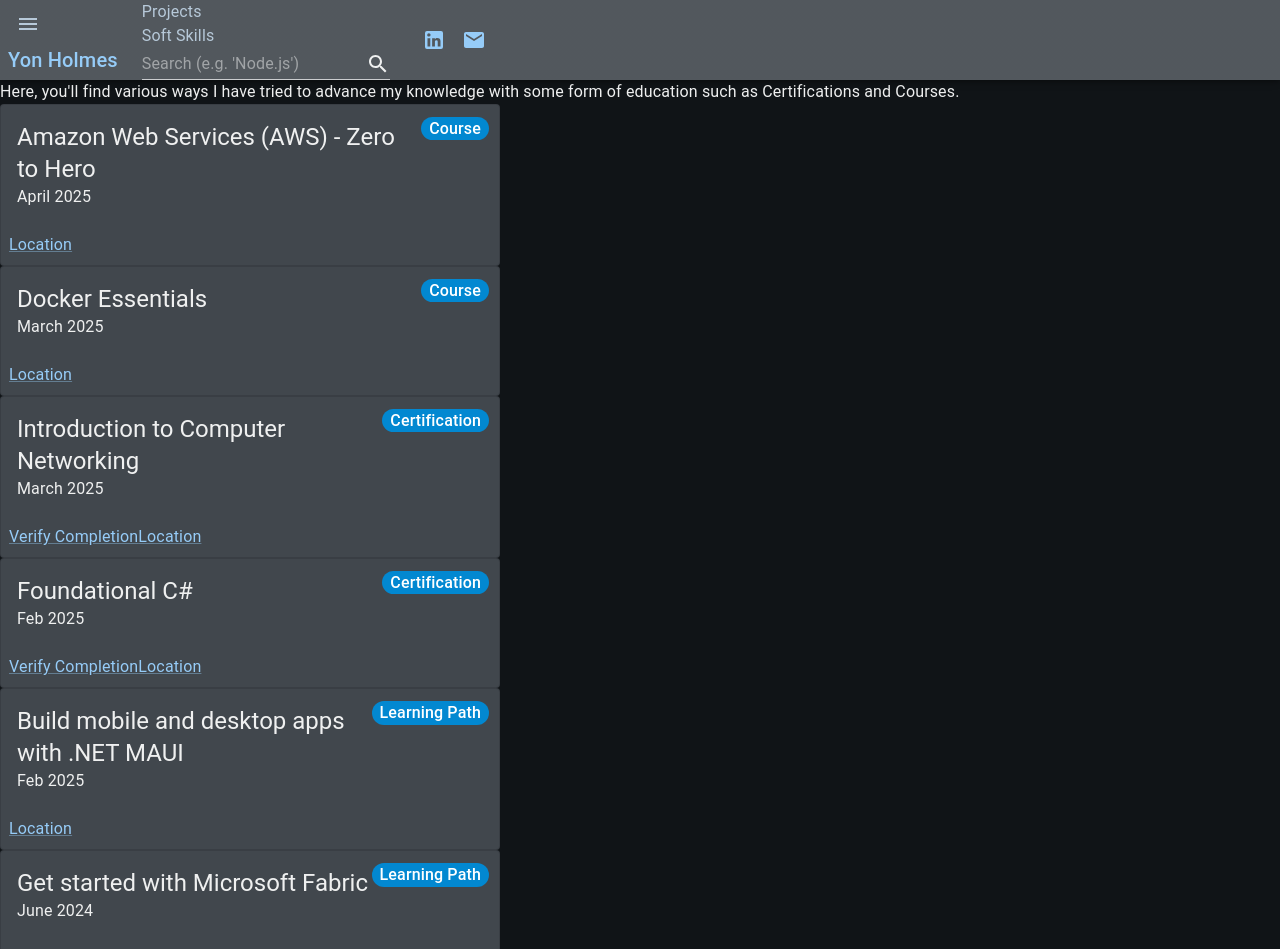
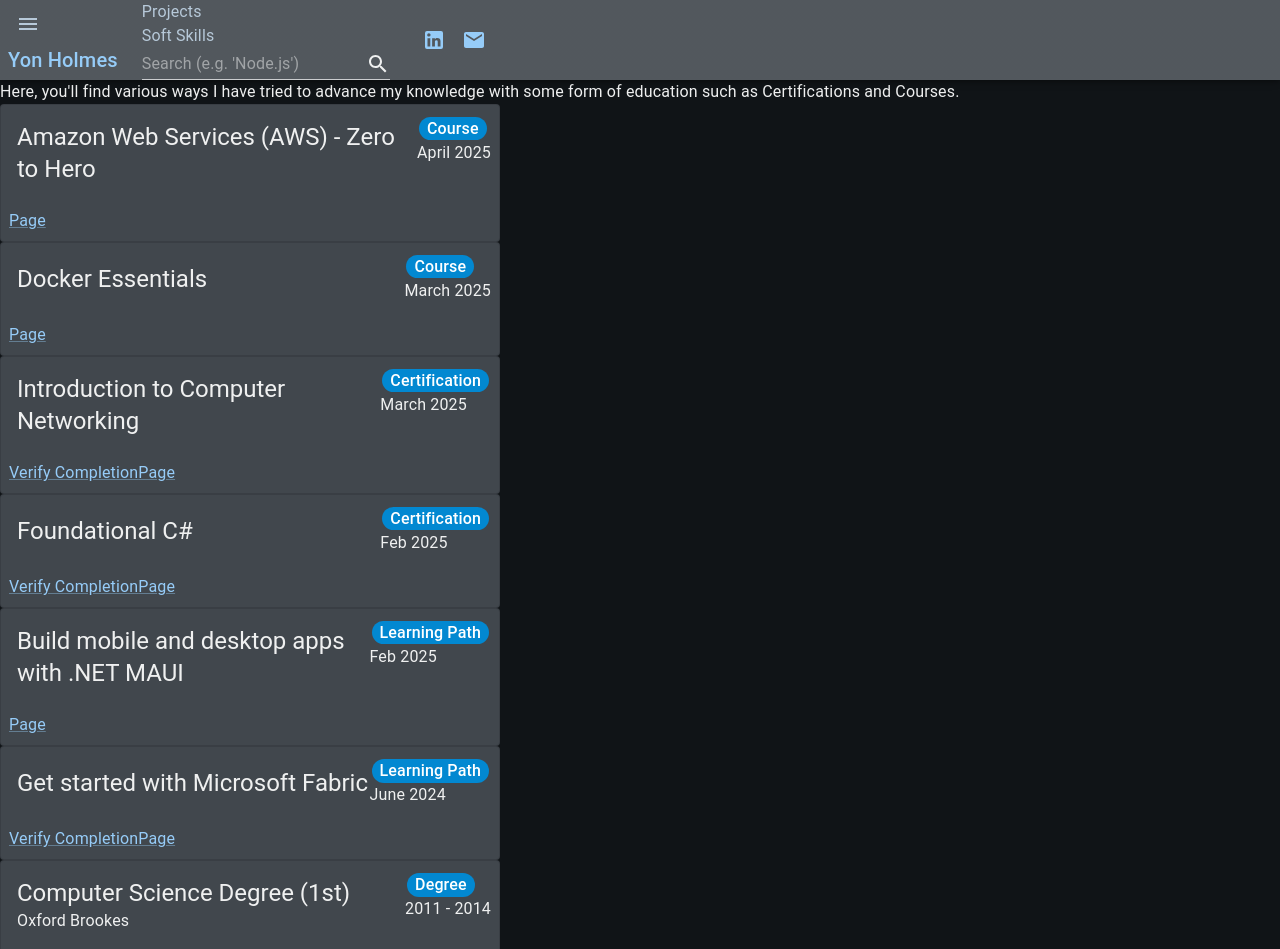
Before and after one commit to yonHolmes/portfolio, a Next.js app: page /portfolio/education in a window 1280 px wide. Shown: the top 949 px of the page. Built offline with nearby package versions, Linux system fonts and the light colour scheme; what @mui/material-nextjs would draw is missing.

Commit message:
chore: Added University Courses

```diff
--- a/src/components/pages/education/Education.tsx
+++ b/src/components/pages/education/Education.tsx
@@ -8,6 +8,8 @@
   Typography,
 } from "@mui/material";
 import { EducationCard } from "./components/EducationCard";
+import { useBreakpoints } from "@/hooks/useBreakpoints";
+import { useMemo } from "react";
 
 const educationArr = getObjectValues(education)
   .sort(({ date: dateA }, { date: dateB }) => dateA > dateB ? -1 : 1)
@@ -16,6 +18,30 @@
 
   console.log('educationArr', educationArr);
 
+  const {
+    isMobile,
+    points: {
+      large: {
+        up: largeUp,
+      },
+      monitor: {
+        up: monitorUp,
+        // down: monitorDown,
+      },
+    }
+  } = useBreakpoints();
+
+  const desiredColumns = (
+    largeUp
+      ? 4
+      : monitorUp
+        ? 3
+        : isMobile
+          ? 1
+          : 2
+  );
+
+  console.log(`width: ${100 / desiredColumns}%`)
   return (
     <div>
       <section>
@@ -29,9 +55,28 @@
             knowledge with some form of education such as Certifications and Courses.
           </Typography>
 
+          <Box
+            display="flex"
+            flexDirection="row"
+            flexWrap="wrap"
+            gap={2}
+          >
+
             {educationArr.map(edu =>
-              <EducationCard key={edu.education} data={edu}/>
+              <Box
+                key={edu.education}
+                width={`${
+                  // 100 / 3 = 33.333 -> 33 / 10 = 3.333 -> 3 * 10 = 30 :)
+                  (Math.floor(Math.floor(100 / desiredColumns) / 10) * 10)
+                  // some extra flexability
+                  - 3
+                }%`}
+                height="160px"
+              >
+                <EducationCard  data={edu}/>
+              </Box>
             )}
+          </Box>
 
         </Stack>
       </section>
--- a/src/components/pages/education/components/EducationCard.tsx
+++ b/src/components/pages/education/components/EducationCard.tsx
@@ -7,6 +7,7 @@
   CardActions,
   CardHeader,
   useTheme,
+  Typography,
 } from "@mui/material";
 import { EducationInfo, educationTypeToInfo } from "@/consts/educationConsts"
 import { SpanHighlight } from "@/components/generic/spanHighlight/SpanHighlight";
@@ -30,17 +31,34 @@
       raised
       variant="outlined"
       sx={{
+        display: 'flex',
+        flexDirection: 'column',
+        justifyContent: 'space-between',
         maxWidth: '500px',
+        height: '100%',
         color: textSecondary,
       }}
     >
-      <Box>
       <CardHeader
         title={data.education}
-          subheader={data.dateStr}
+        subheader={data.subText}
 
         action={
-            <SpanHighlight>{educationTypeToInfo[data.type].name}</SpanHighlight>
+          <Box
+            display="flex"
+            flexDirection="column"
+            alignItems="flex-end"
+            gap={1}
+            marginTop={1}
+            marginLeft={2}
+          >
+            <SpanHighlight>
+              {educationTypeToInfo[data.type].name}
+            </SpanHighlight>
+            <Typography>
+              {data.dateStr}
+            </Typography>
+          </Box>
         }
       />
 
@@ -53,13 +71,16 @@
           width="100%"
         >
           {data.verificationURL &&
-            <Link href={data.verificationURL} target="_blank">Verify Completion</Link>}
+          <Link href={data.verificationURL} target="_blank">
+            Verify Completion
+          </Link>}
 
           {data.educationURL &&
-            <Link href={data.educationURL} target="_blank">Location</Link>}
+          <Link href={data.educationURL} target="_blank">
+            Page
+          </Link>}
         </Box>
       </CardActions>
-      </Box>
     </Card>
   )
 }
--- a/src/consts/educationConsts.ts
+++ b/src/consts/educationConsts.ts
@@ -7,6 +7,7 @@
   certification: 'cert',
   course: 'course',
   learningPath: 'learningPath',
+  degree: 'degree',
 } as const;
 
 export type EducationType = typeof educationType[keyof typeof educationType];
@@ -25,10 +26,14 @@
   [educationType.learningPath]: {
     name: 'Learning Path',
   },
+  [educationType.degree]: {
+    name: 'Degree',
+  },
 }
 
 export type EducationInfo = {
   education: string,
+  subText?: string,
   educationURL?: string,
   verificationURL?: string,
   image?: {
@@ -94,5 +99,19 @@
     type: educationType.learningPath,
     date: new Date('2024-06-01'),
     dateStr: 'June 2024',
+  },
+  computerScienceDegree: {
+    education: 'Computer Science Degree (1st)',
+    subText: 'Oxford Brookes',
+    type: educationType.degree,
+    date: new Date('2014-09-01'),
+    dateStr: '2011 - 2014',
+  },
+  foundationDegree: {
+    education: 'Foundation Technology',
+    subText: 'Oxford Brookes',
+    type: educationType.degree,
+    date: new Date('2011-09-01'),
+    dateStr: '2010 - 2011',
   }
 }
```
Lines whose indentation alone changed are shown as unchanged.
